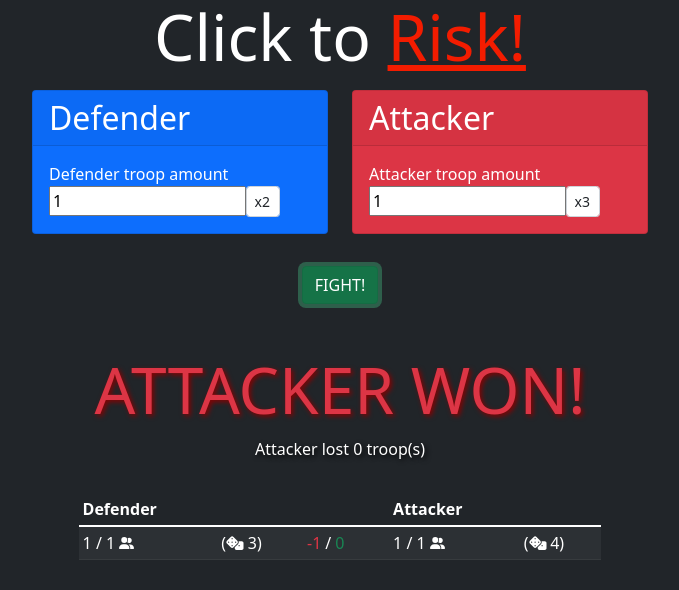
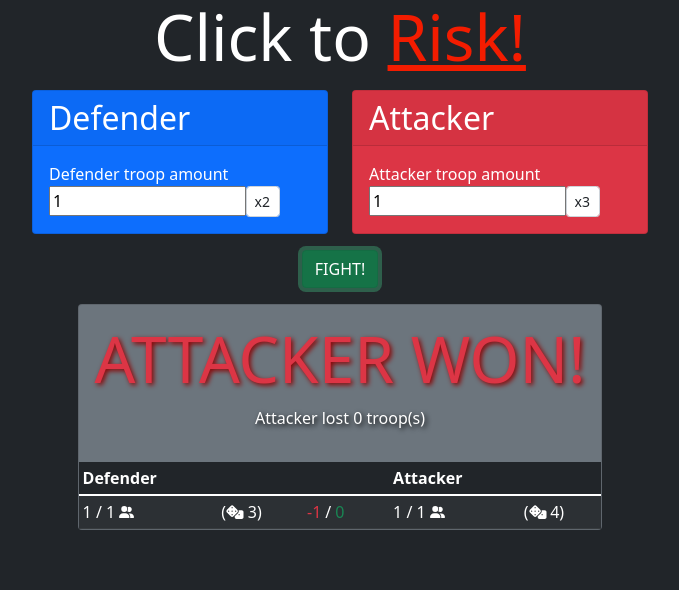
Before and after one commit to exel80/risk-app, a Next.js app: page /risk-app/ in a window 1280 px wide. Both pictures are taken after a click on the button "FIGHT!". Shown: the top 590 px of the page, without its empty margins (300-979 px from the left). Built offline with nearby package versions, Linux system fonts and the light colour scheme.

Commit message:
Made components more consistent

```diff
--- a/components/DataTable.js
+++ b/components/DataTable.js
@@ -7,8 +7,8 @@
 
 export default function DataTable({ data }) {
     return (
+        <div className="card bg-secondary">
             <div className="table-responsive">
-
                 <div className="card-body text-center text-white">
                     <h1 className={`display-3 ${data?.status == 0 ? 'text-primary' : 'text-danger'}`} style={{ textShadow: `2px 2px 5px ${data?.status == 0 ? "darkblue" : "darkred"}` }}> {data?.status == 0 ? 'DEFENDER WON!' : 'ATTACKER WON!'} </h1>
                     <span style={{ textShadow: "2px 2px 5px black" }}>
@@ -49,5 +49,6 @@
                     </tbody>
                 </table>
             </div>
+        </div>
     )
 }
--- a/components/FightButton.js
+++ b/components/FightButton.js
@@ -1,4 +1,4 @@
-export default function FightButton({defender, attacker, defenderPAtt, attackerPAtt, setData}) {
+export default function FightButton({ defender, attacker, defenderPAtt, attackerPAtt, setData }) {
 
     function match(defenderTotal, attackerTotal) {
         let defenderCurr = defenderTotal
@@ -116,10 +116,6 @@
     }
 
     return (
-        <div className="row justify-content-md-center p-3">
-            <div className="col col-md-auto">
-                <button className="btn btn-success w-100" onClick={handleClick}>FIGHT!</button>
-            </div>
-        </div>
+        <button className="btn btn-success w-100" onClick={handleClick}>FIGHT!</button>
     )
 }
```
Lines whose indentation alone changed are shown as unchanged.
